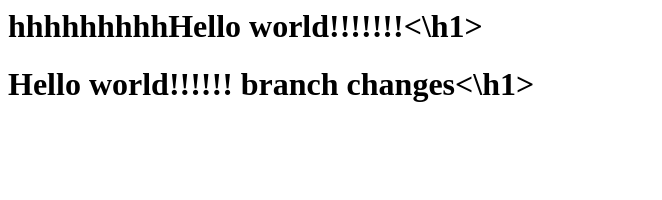
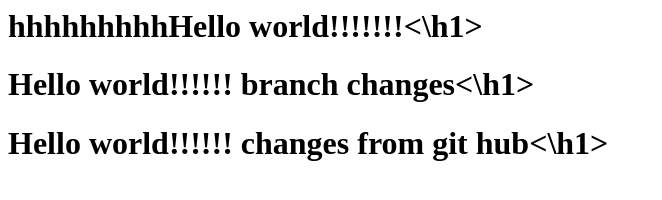
Before and after one commit to shyjugit/shyju, a plain HTML site: page index.html in a window 1280 px wide. Shown: the whole page, without its empty margins (0-662 px from the left). Drawn offline with Linux system fonts and the light colour scheme.

Commit message:
Update index.html

```diff
--- a/index.html
+++ b/index.html
@@ -1,2 +1,3 @@
 <h1>hhhhhhhhhHello world!!!!!!!<\h1>
 <h1>Hello world!!!!!! branch changes<\h1>
+<h1>Hello world!!!!!! changes from git hub<\h1>
```
